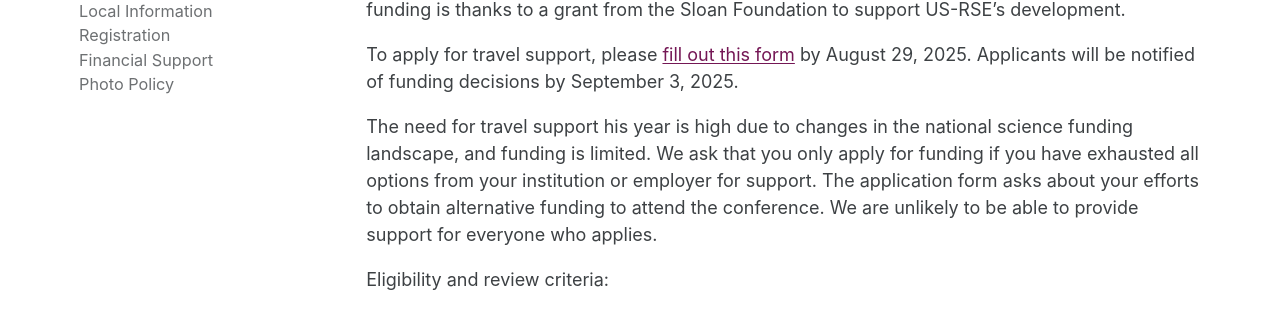
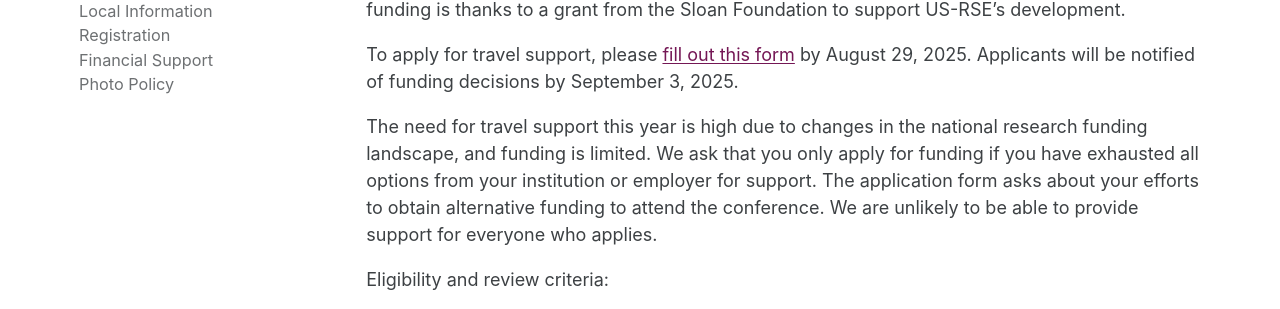
Before and after one commit to USRSE/usrse25, a Jekyll site: the page built from pages/attend/financialsupport.md, in a window 1280 px wide and 900 px high. Shown: the part 221-530 px from the top of the window. Built offline with Jekyll 4.4.1, drawn with Linux system fonts in a browser that asks for light colours; a style sheet for code colours, icons or effects is not loaded.

Commit message:
Update financialsupport.md
fixed a typo, changed some language

```diff
--- a/pages/attend/financialsupport.md
+++ b/pages/attend/financialsupport.md
@@ -11,7 +11,7 @@ US-RSE is providing travel support for a limited number of USRSE'25 conference a
 
 To apply for travel support, please [fill out this form](https://forms.gle/2BHm7zX78AcWmVmP7) by August 29, 2025.  Applicants will be notified of funding decisions by September 3, 2025.
 
-The need for travel support his year is high due to changes in the national science funding landscape, and funding is limited.  We ask that you only apply for funding if you have exhausted all options from your institution or employer for support.  The application form asks about your efforts to obtain alternative funding to attend the conference.  We are unlikely to be able to provide support for everyone who applies.
+The need for travel support this year is high due to changes in the national research funding landscape, and funding is limited.  We ask that you only apply for funding if you have exhausted all options from your institution or employer for support.  The application form asks about your efforts to obtain alternative funding to attend the conference.  We are unlikely to be able to provide support for everyone who applies.
 
 Eligibility and review criteria:
 
```
